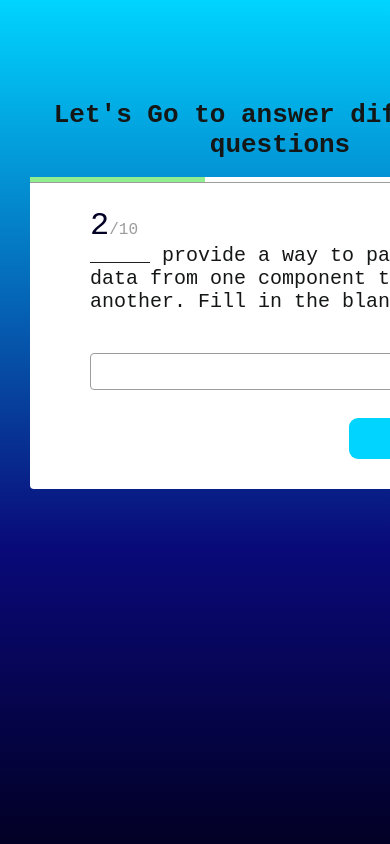
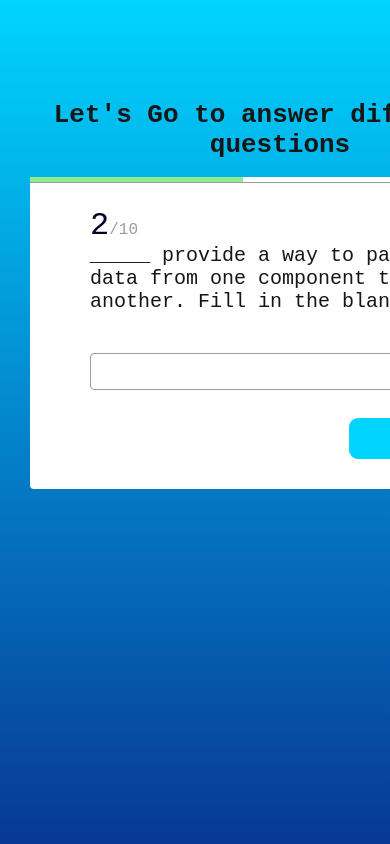
Before and after one commit to josekadeveloper/Quiz, a React (Vite) app in the folder quiz/: page / in a window 390 px wide. Shown: the top 844 px of the page. Built offline with nearby package versions, Linux system fonts and the light colour scheme.

Commit message:
feat(index): responsive design

```diff
--- a/quiz/src/styles/index.scss
+++ b/quiz/src/styles/index.scss
@@ -16,3 +16,9 @@ h1 {
     text-align: center;
     margin-top: 100px;
 }
+
+@media screen and (max-width: 500px) {
+    body {
+        height: 200vh;
+    }
+}
```
